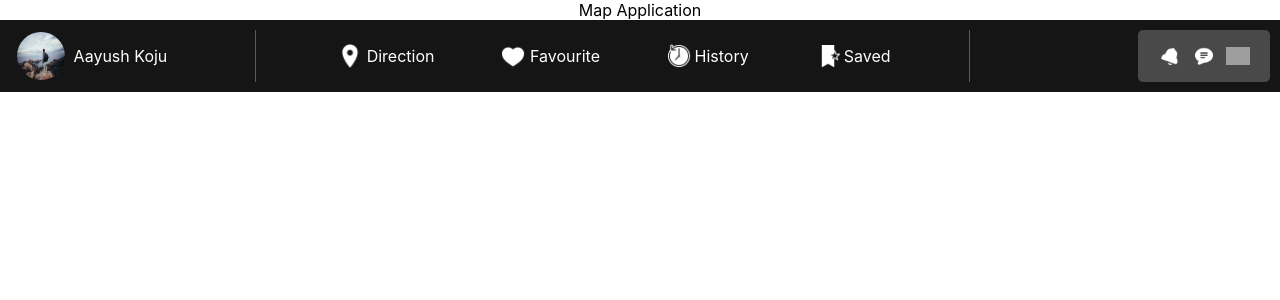
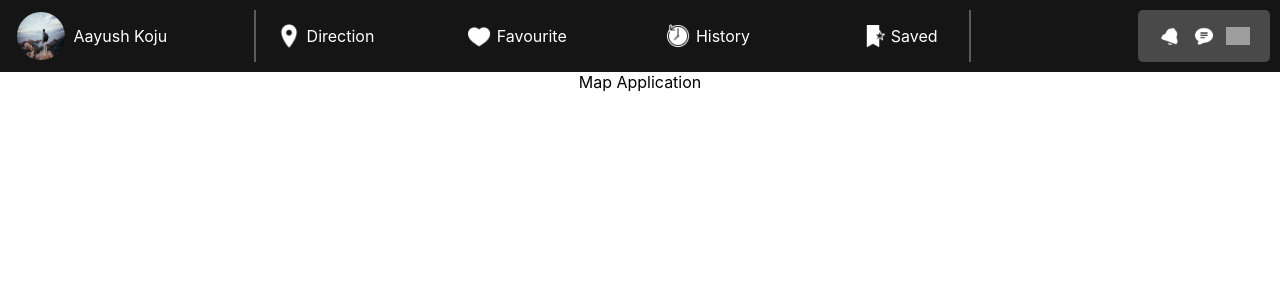
Before and after one commit to Aayush-Koju/Map-App, a React (Create React App) app: page / in a window 1280 px wide. Shown: the top 300 px of the page. Built offline with nearby package versions, Linux system fonts and the light colour scheme; grey boxes are pictures that could not be loaded.

Commit message:
added hover effect

```diff
--- a/src/App.js
+++ b/src/App.js
@@ -4,8 +4,8 @@ import NavBar from "./components/NavBar";
 function App() {
   return (
     <div className="App">
+      <NavBar />
       Map Application
-      <NavBar />
     </div>
   );
 }
--- a/src/components/NavBar.css
+++ b/src/components/NavBar.css
@@ -28,8 +28,8 @@
 .nav-item {
     display: flex;
     gap: 10%;
-    border-left: 1px solid #5b5b5b;
-    border-right: 1px solid #5b5b5b;
+    border-left: 2px solid #5b5b5b;
+    border-right: 2px solid #5b5b5b;
     width: 65%;
     justify-content: center;
 }
@@ -39,6 +39,16 @@
     flex-direction: row;
     align-items: center;
     gap: 5%;
+    padding: 0px 5px;
+    border-radius: 5px;
+    justify-content: center;
+    width: 110px;
+}
+
+.nav-item div:hover,
+.nav-item div:active{
+    background-color: #4a4a4a;
+    cursor: pointer;
 }
 
 .nav-icons {
```
